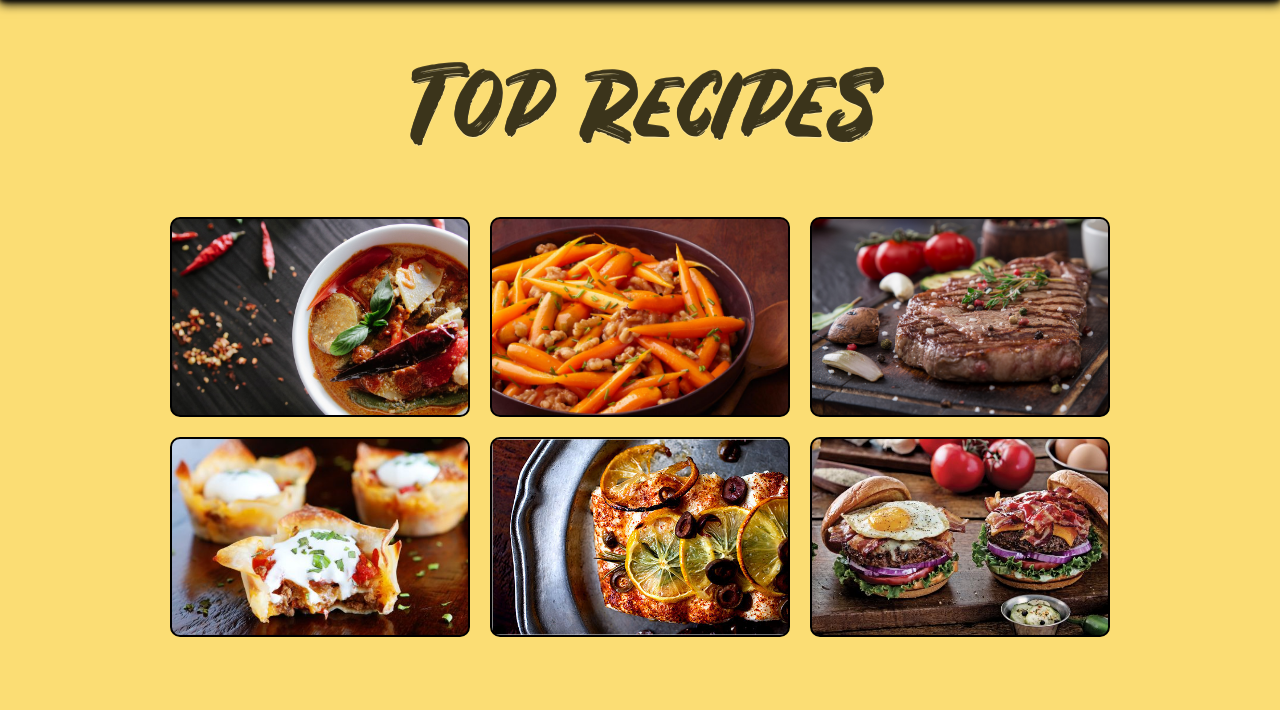
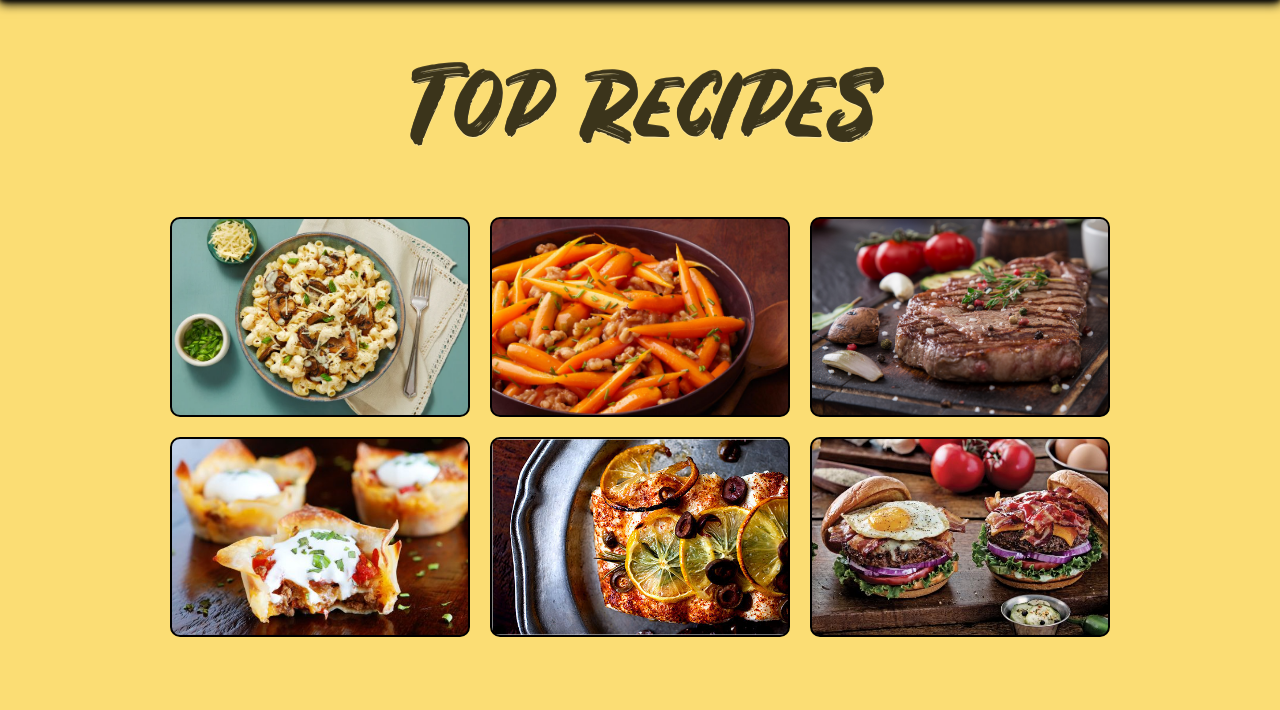
Before and after one commit to NathanielDaniels/cookbook-project, a PHP site: page / in a window 1280 px wide. Shown: the part 1297-2007 px from the top of the page. Run offline with PHP 8.4, Linux system fonts and the light colour scheme; some web fonts are replaced.

Commit message:
added first full recipe: Creamy Mushroom Cavatappi

```diff
--- a/CSS/styles.css
+++ b/CSS/styles.css
@@ -357,7 +357,7 @@ body {
 }
 
 .main-container .topRecipes-container .topRecipes-body .recipeItems .recipe1 {
-  background-image: url("/IMG/recipe1.jpg");
+  background-image: url("/IMG/MushroomCavatappi.png");
 }
 
 .main-container .topRecipes-container .topRecipes-body .recipeItems .recipe2 {
@@ -963,10 +963,15 @@ body {
   color: var(--hover-color);
   text-align: center;
   text-shadow: 0px 1px 3px #432c0a;
-  font-size: 3rem;
+  font-size: 2rem;
   -ms-grid-row: 1;
   grid-row: 1;
-  padding-bottom: 10px;
+  line-height: .8;
+}
+
+.overlayModal .overlayContent .recipeTemplate span {
+  color: green;
+  font-weight: 600;
 }
 
 .overlayModal .overlayContent .recipeTemplate p {
--- a/CSS/styles.scss
+++ b/CSS/styles.scss
@@ -344,7 +344,7 @@ body {
         }
 
         .recipe1 {
-          background-image: url('/IMG/recipe1.jpg');
+          background-image: url('/IMG/MushroomCavatappi.png');
         }
 
         .recipe2 {
@@ -933,9 +933,16 @@ body {
         color: var(--hover-color);
         text-align: center;
         text-shadow: 0px 1px 3px hsl(36, 74%, 15%);
-        font-size: 3rem;
+        font-size: 2rem;
         grid-row: 1;
-        padding-bottom: 10px;
+        // padding-bottom: 10px;
+        line-height: .8;
+
+      }
+
+      span {
+        color: green;
+        font-weight: 600;
       }
 
       p {
--- a/JS/index.js
+++ b/JS/index.js
@@ -1,12 +1,5 @@
 // import recipeData from "./RecipeData.js"
 import recipesArr from "./recipes.js"
-
-
-//* ==================================
-//? Fetch Recipe Data
-//! ======================================
-
-
 //! ======================================
 
 const prevArrow = document.querySelector(".prev-arrow");
@@ -48,23 +41,23 @@ btn.addEventListener('mouseleave', () => {
 //* ==================================
 //! Click Recipe for Overlay Module ======================================
 
-let hoverText = document.querySelectorAll(".hover-text");
+const hoverText = document.querySelectorAll(".hover-text");
 
-let topRecipesBody = document.querySelector(".topRecipes-body");
-let topRecipeItems = document.querySelectorAll(".top-grid-item");
-let mainRecipeItems = document.querySelector(".recipeItems");
-let allRecipeItems = document.querySelectorAll(".allRecipes");
+const topRecipesBody = document.querySelector(".topRecipes-body");
+const topRecipeItems = document.querySelectorAll(".top-grid-item");
+const mainRecipeItems = document.querySelector(".recipeItems");
+const allRecipeItems = document.querySelectorAll(".allRecipes");
 
-let mainContainer = document.querySelector(".main-container");
+const mainContainer = document.querySelector(".main-container");
 
-let mobileOverlay = document.querySelector(".mobileOverlay");
-let overlayModal = document.querySelector(".overlayModal");
-let overlayContent = document.querySelector(".overlayContent");
+const mobileOverlay = document.querySelector(".mobileOverlay");
+const overlayModal = document.querySelector(".overlayModal");
+const overlayContent = document.querySelector(".overlayContent");
 
-let bg = document.querySelector(".bg");
+const bg = document.querySelector(".bg");
 
-let screenWidth = window.innerWidth;
-let screenHeight = window.innerHeight;
+const screenWidth = window.innerWidth;
+const screenHeight = window.innerHeight;
 
 
 
--- a/index.html
+++ b/index.html
@@ -106,7 +106,7 @@
 
             <a class="top-grid-item allRecipes recipe1">
               <div class="hover-text">
-                <p>Taco Soup</p>
+                <p>Creamy Mushroom Cavatappi</p>
               </div>
             </a>
 
```
Also changed, not shown: JS/recipes.js (+43 -6 lines), IMG/MushroomCavatappi.png (added), 1 other file.
